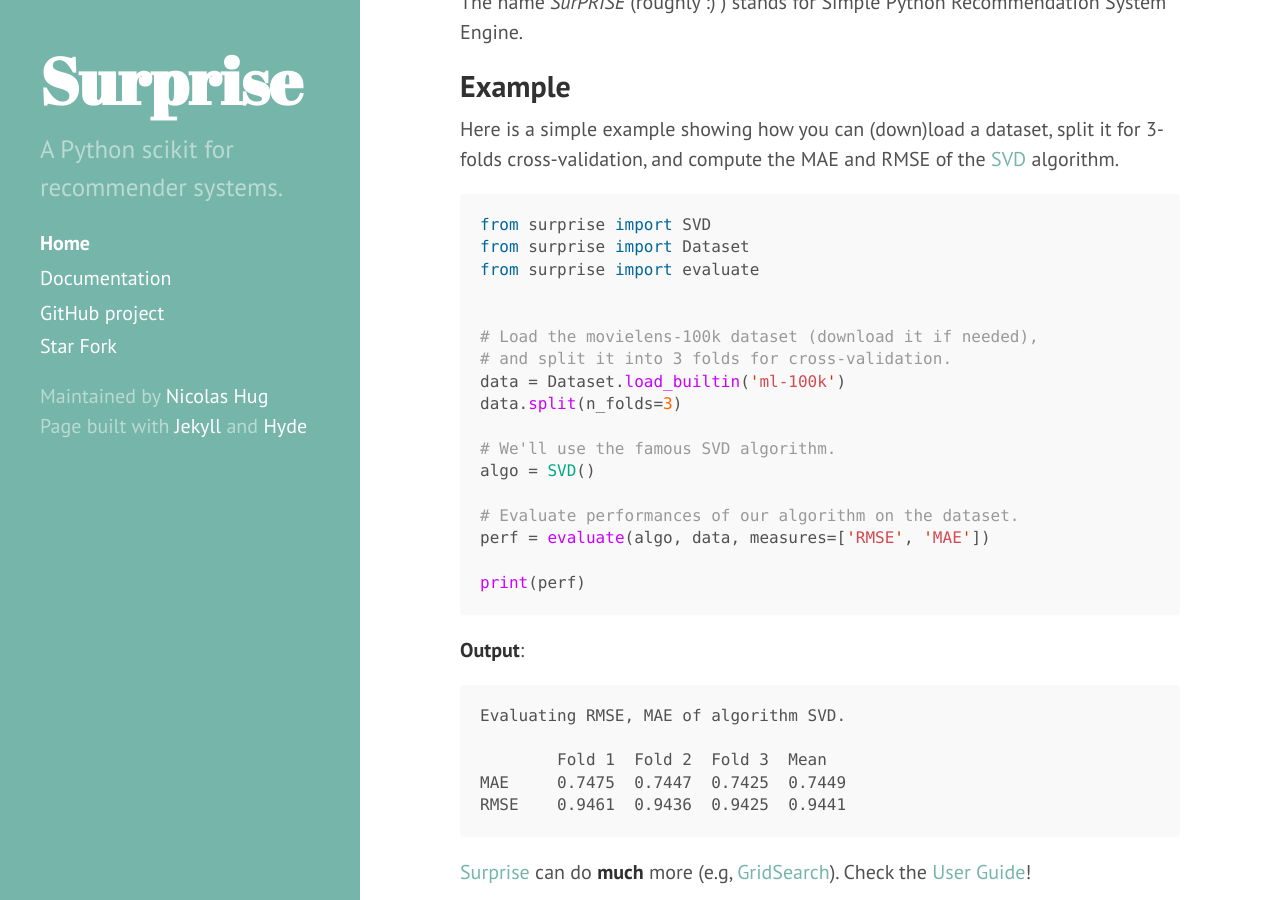
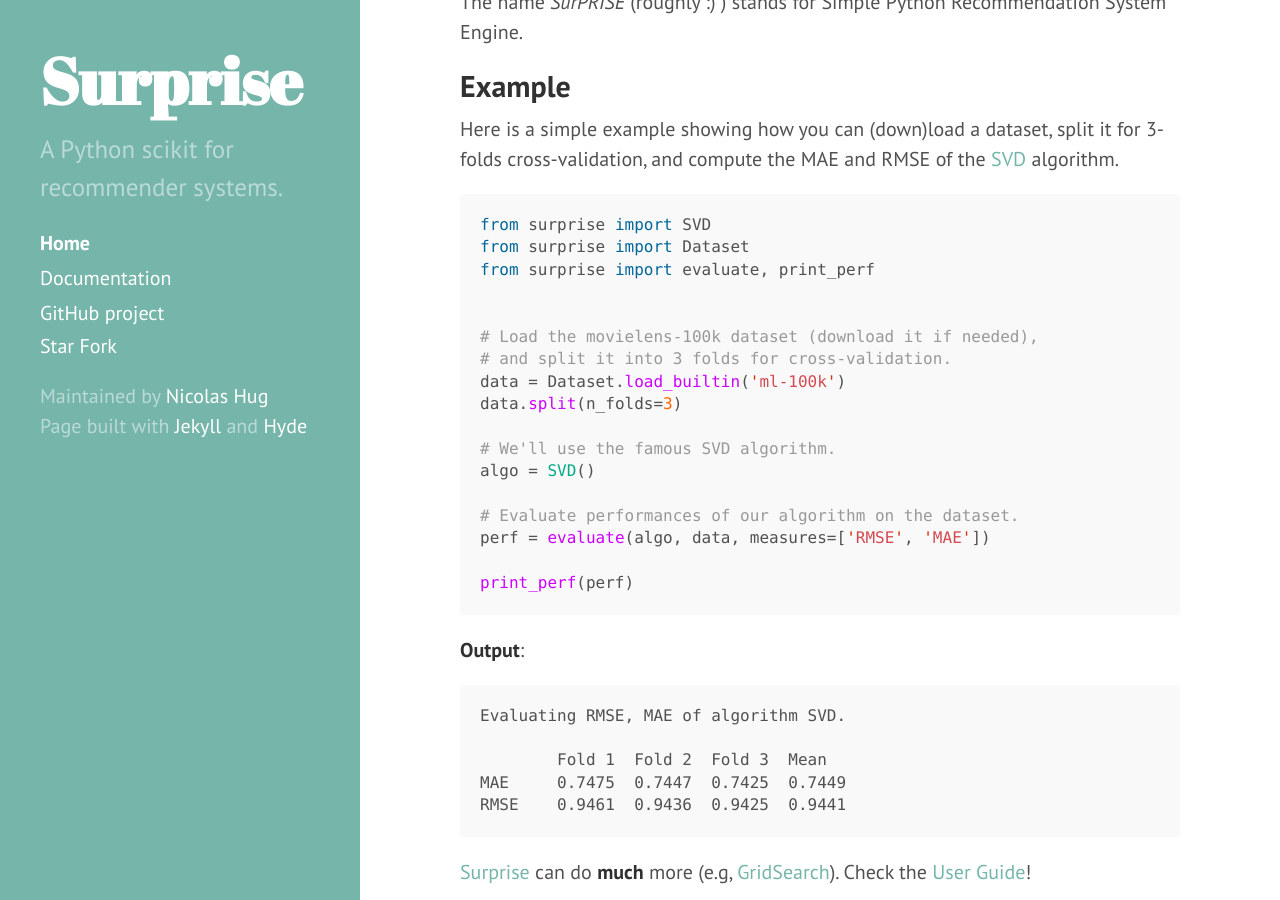
Before and after one commit to NicolasHug/Surprise, a Jekyll site: the page built from index.md, in a window 1280 px wide and 900 px high, scrolled down 671 px. Built offline with Jekyll 4.4.1, drawn with Linux system fonts in a browser that asks for light colours.

Commit message:
update index.md

````diff
--- a/index.md
+++ b/index.md
@@ -69,7 +69,7 @@
 ```python
 from surprise import SVD
 from surprise import Dataset
-from surprise import evaluate
+from surprise import evaluate, print_perf
 
 
 # Load the movielens-100k dataset (download it if needed),
@@ -83,7 +83,7 @@
 # Evaluate performances of our algorithm on the dataset.
 perf = evaluate(algo, data, measures=['RMSE', 'MAE'])
 
-print(perf)
+print_perf(perf)
 ```
 
 **Output**:
````
